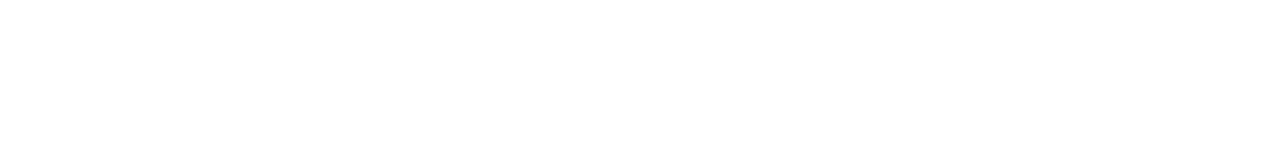
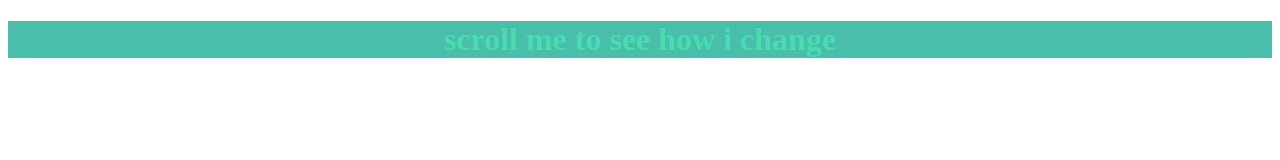
Before and after one commit to garetshough14/mobile-friendly-practice, a plain HTML site: page index.html in a window 1280 px wide. Drawn offline with Linux system fonts and the light colour scheme.

Commit message:
fixed branching issues and doing initial commit in take-home branch

```diff
--- a/css/main.css
+++ b/css/main.css
@@ -0,0 +1,17 @@
+h1{
+    text-align: center;
+    background-color: #ef767a;
+    color: #456990;
+}
+@media only screen and (min-width: 550px){
+    body h1{
+    background-color: #49beaa;
+    color: #49dcb1;
+    }
+}
+@media only screen and (max-width: 550px){
+    body h1{
+        background-color: #ef767a;
+        color: #456990;
+    }
+}
--- a/index.html
+++ b/index.html
@@ -5,8 +5,10 @@
     <meta http-equiv="X-UA-Compatible" content="IE=edge">
     <meta name="viewport" content="width=device-width, initial-scale=1.0">
     <title>Document</title>
+    <link rel="stylesheet" href="css/main.css">
 </head>
 <body>
+    <h1>scroll me to see how i change</h1>
 
 </body>
 </html>
```
